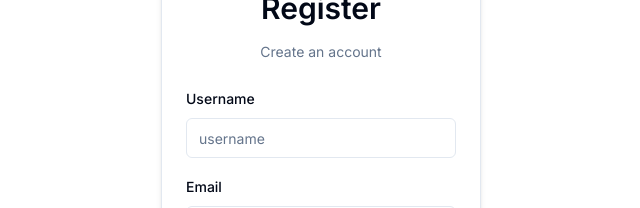
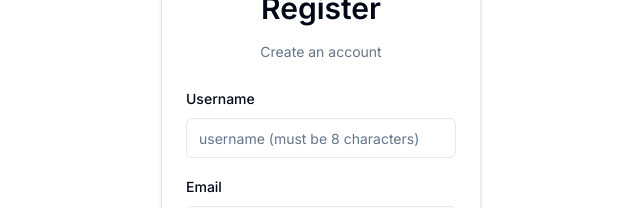
Before and after one commit to ash-taylor/project-assignments-portal, a Next.js app in the folder ui/: page /auth/register in a window 1280 px wide. Shown: the top 208 px of the page, without its empty margins (319-959 px from the left). Built offline with nearby package versions, Linux system fonts and the light colour scheme; no server answers.

Commit message:
add username char length to placeholder

```diff
--- a/ui/components/auth/register-form.tsx
+++ b/ui/components/auth/register-form.tsx
@@ -84,7 +84,7 @@ const RegisterForm = () => {
                   <FormControl>
                     <Input
                       {...field}
-                      placeholder="username"
+                      placeholder="username (must be 8 characters)"
                       autoComplete="username"
                     />
                   </FormControl>
```
